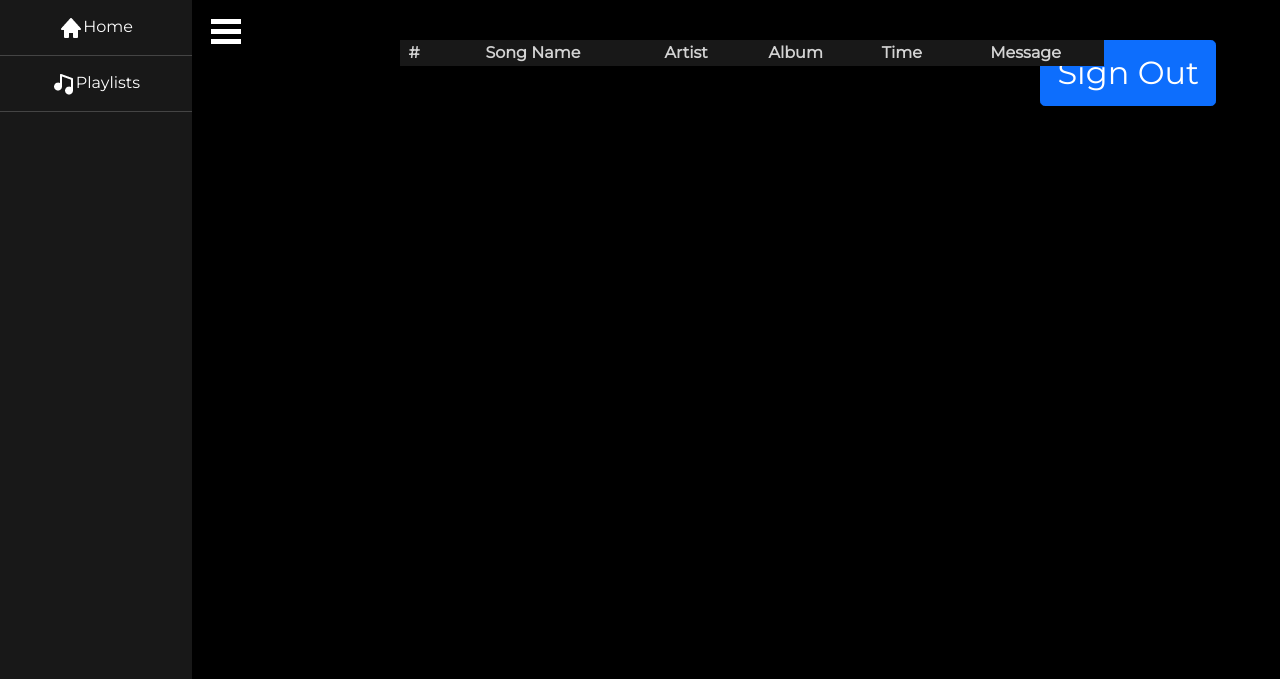
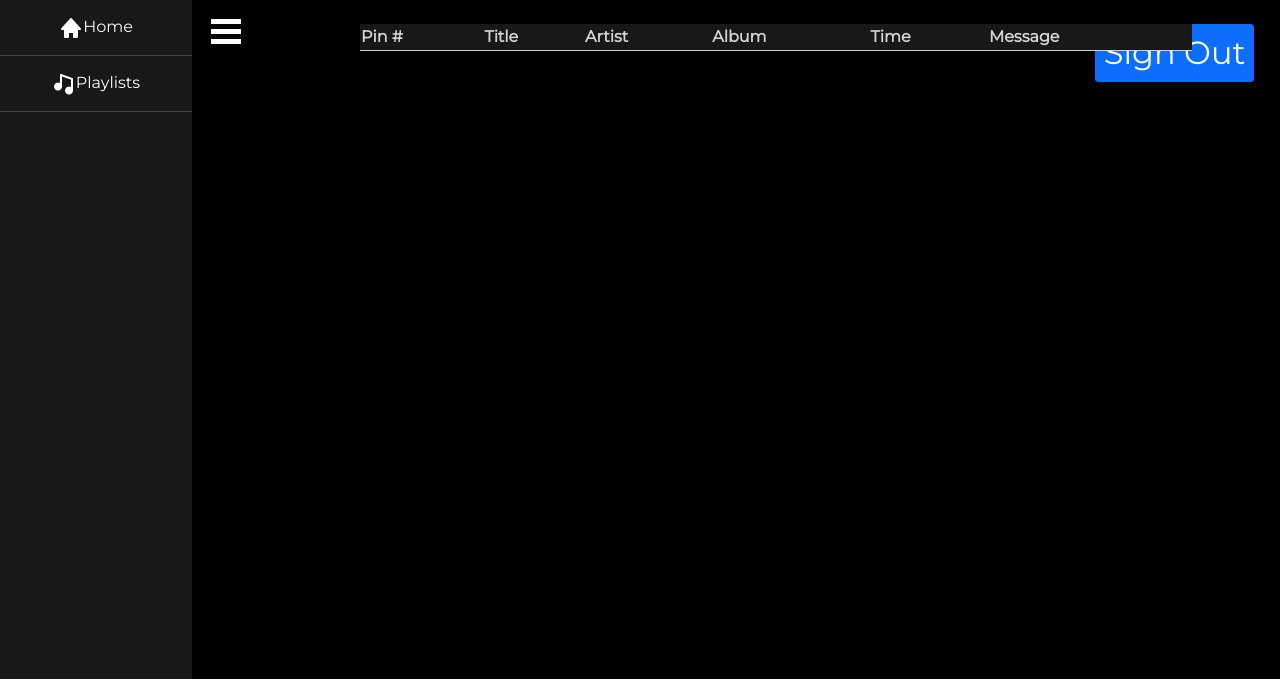
Before and after one commit to lunarmint/spotipyn, a Flask app: template modules/templates/base.html in a window 1280 px wide. Shown: the top 679 px of the page. Run offline with Flask 2, Linux system fonts and the light colour scheme; the template is opened without the code that fills it: most values are stand-ins (such as "Sample title", 1, 10 or a date in 2020); lists and menus that the app fills with data are empty; parts of the project's set-up code (start-up, migrations or seed data) failed here and were passed over; some libraries are stand-ins or nearby versions.

Commit message:
Improved pin table styling

```diff
--- a/modules/static/css/pins.css
+++ b/modules/static/css/pins.css
@@ -1,16 +1,19 @@
 #pins {
     position: fixed;
     display: grid;
-    left: 50vh;
-    top: 5%;
-    width: 55%;
+    left: 45vh;
+    top: 3%;
+    width: 65%;
     background: #181818;
     color: #d3d3d3;
 }
 
 tr {
     grid-template-columns: [col1] 10% [col2] 18% [col3] 18% [col4] 18% [col5] 18% [col6] 18% [col7];
-    text-align: center;
+}
+
+#table-header {
+    border-bottom: 1px solid #d3d3d3;
 }
 
 .table-number {
@@ -21,6 +24,23 @@ tr {
 .table-song {
     grid-column-start: col2;
     grid-column-end: col3;
+    display: grid;
+    grid-template-columns: [song-col1] 20% [song-col2] 80% [song-col3];
+    text-align: center;
+}
+
+#table-image {
+    grid-column-start: song-col1;
+    grid-column-end: song-col2;
+    place-self: center center;
+}
+
+#table-song {
+    grid-column-start: song-col2;
+    grid-column-end: song-col3;
+    place-self: center start;
+    text-align: left;
+    margin: 0;
 }
 
 .table-artist {
@@ -42,3 +62,12 @@ tr {
     grid-column-start: col6;
     grid-column-end: col7;
 }
+
+#table-number, #table-artist, #table-album, #table-time, #table-message {
+    place-self: center start;
+    margin: 0;
+}
+
+#table-number {
+    text-align: center;
+}
--- a/modules/static/js/player.js
+++ b/modules/static/js/player.js
@@ -531,27 +531,29 @@ window.onSpotifyWebPlaybackSDKReady = () => {
                     const album = data.album.name;
 
                     td += `<tr>`
-                    td += `<td class="table-number">${i + 1}</td>`
+                    td += `<td class="table-number">`
+                    td += `<p id="table-number">${i + 1}</p>`
+                    td += `</td>`
 
                     td += `<td class="table-song">`
-                    td += `<img src="${art}" alt="">`
-                    td += `<p>${song_name}</p>`
+                    td += `<img src="${art}" id="table-image" alt="">`
+                    td += `<p id="table-song">${song_name}</p>`
                     td += `</td>`
 
                     td += `<td class="table-artist">`
-                    td += `<p>${artist}</p>`
+                    td += `<p id="table-artist">${artist}</p>`
                     td += `</td>`
 
                     td += `<td class="table-album">`
-                    td += `<p>${album}</p>`
+                    td += `<p id="table-album">${album}</p>`
                     td += `</td>`
 
                     td += `<td class="table-time">`
-                    td += `<p>${year}/${month}/${day} ${hour()}:${minute()}:${second()}</p>`
+                    td += `<p id="table-time">${year}/${month}/${day} ${hour()}:${minute()}:${second()}</p>`
                     td += `</td>`
 
                     td += `<td class="table-message">`
-                    td += `<p>${message}</p>`
+                    td += `<p id="table-message">${message}</p>`
                     td += `</td>`
 
                     td += `</tr>`
--- a/modules/templates/base.html
+++ b/modules/templates/base.html
@@ -64,15 +64,15 @@
     {% endblock %}
 </div>
 
-<a href="/logout" class="btn btn-primary btn-lg" style="font-size: 2rem; position: absolute; top: 5%; right: 5%">Sign Out</a>
+<a href="/logout" class="btn btn-primary btn-sm" style="font-size: 2rem; position: absolute; top: 3%; right: 2%">Sign Out</a>
 
 <div id="playlist">{% block playlist %}{% endblock %}</div>
 
 <div id="pins">
     <table id="pin-table">
-        <tr>
-            <th class="table-number">#</th>
-            <th class="table-song">Song Name</th>
+        <tr id="table-header">
+            <th class="table-number">Pin #</th>
+            <th class="table-song">Title</th>
             <th class="table-artist">Artist</th>
             <th class="table-album">Album</th>
             <th class="table-time">Time</th>
```
